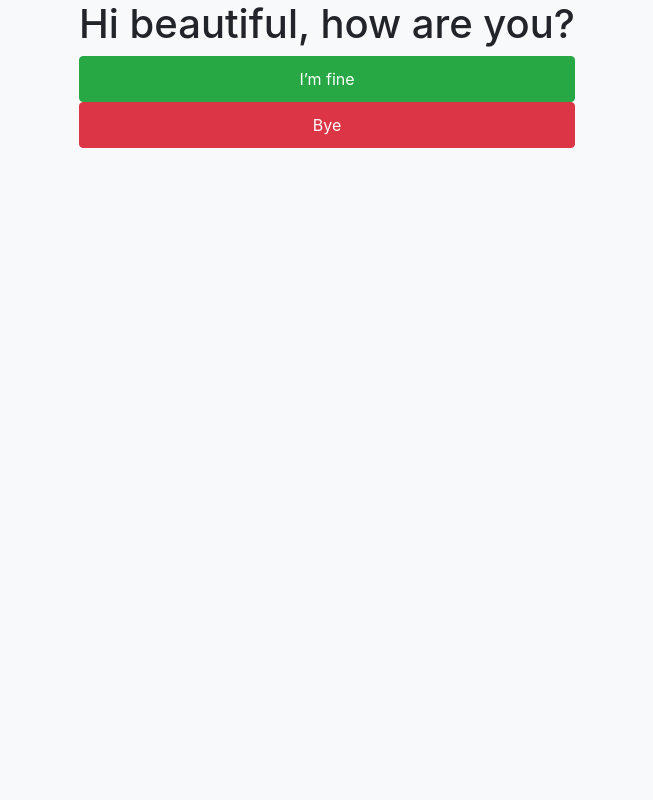
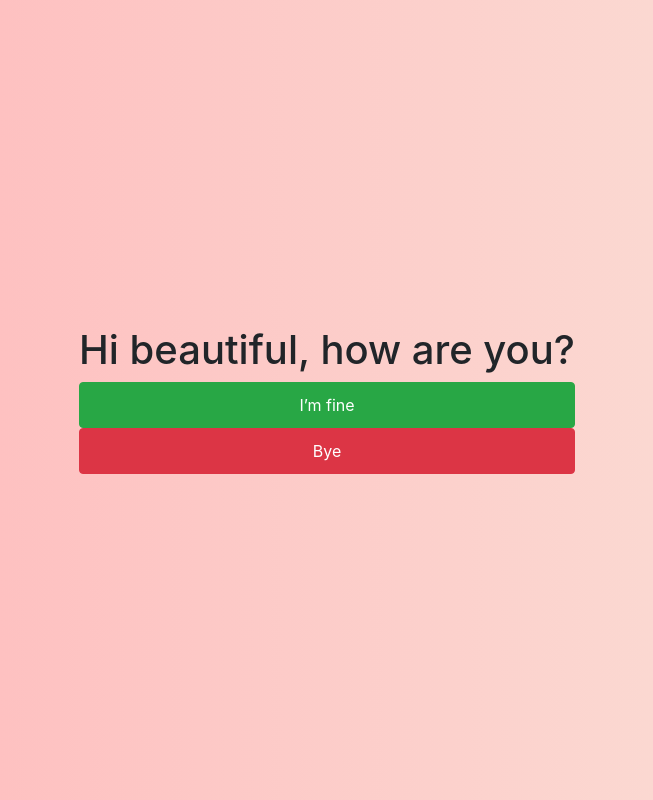
Before and after one commit to rejiagw13/untukmu, a plain HTML site: page index.html in a window 1280 px wide. Shown: the whole page, without its empty margins (313-966 px from the left). Drawn offline with nearby package versions, Linux system fonts and the light colour scheme.

Commit message:
Update index.html

```diff
--- a/index.html
+++ b/index.html
@@ -7,12 +7,13 @@
     <link rel="stylesheet" href="https://stackpath.bootstrapcdn.com/bootstrap/4.5.2/css/bootstrap.min.css">
     <style>
         body {
-            background-color: #f8f9fa !important; /* Ensure custom background color is applied */
             display: flex;
             flex-direction: column; /* Stack elements vertically */
             justify-content: center;
             align-items: center;
-            height: auto; /* Allow height to adjust based on content */
+            height: 100vh;
+            background: linear-gradient(to right, #FFB6B9, #FAE3D9); /* Soft gradient background */
+            overflow: hidden; /* Prevent scrolling during greeting */
         }
         .animated {
             opacity: 0;
```
